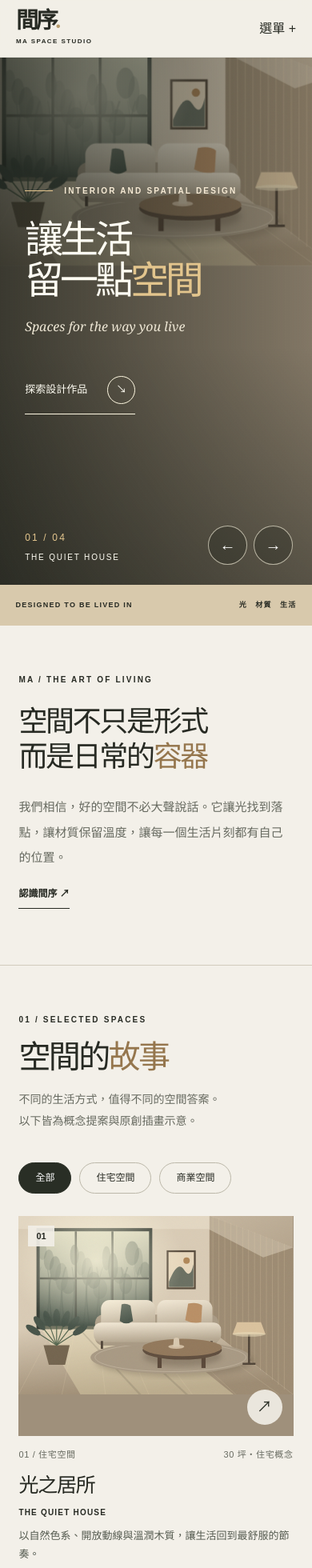
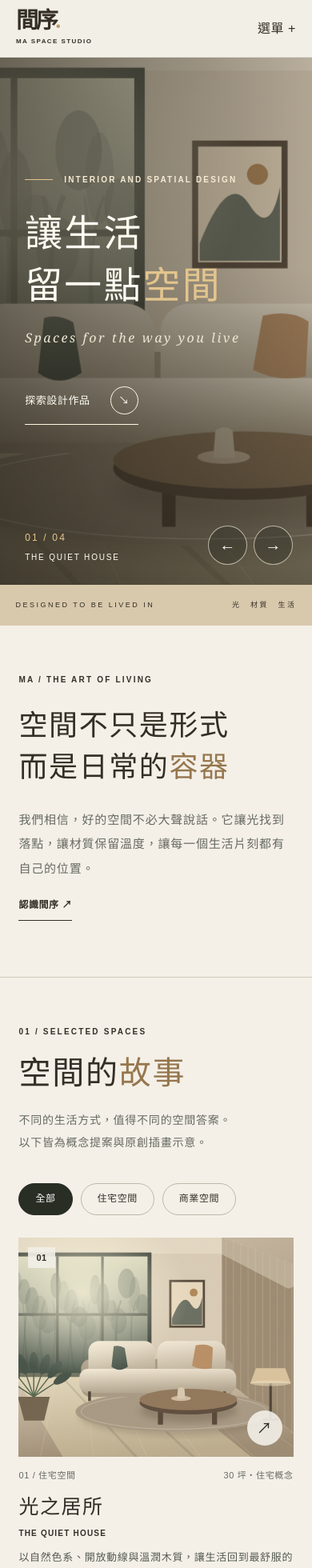
Before and after one commit to QingyuJin/qingyu-web-studio, a React (Vite) app: page /works/industry/interior in a window 390 px wide. Shown: the top 1960 px of the page at 80% size. Built offline with nearby package versions, Linux system fonts and the light colour scheme.

Commit message:
Refine MA typography illustration framing and motion for desktop and mobile

```diff
--- a/src/site/InteriorFlagship.css
+++ b/src/site/InteriorFlagship.css
@@ -225,3 +225,26 @@
 .ma-faq{padding-top:55px;padding-bottom:55px}.ma-dialog-photo{aspect-ratio:4/3}
 }
 @media(prefers-reduced-motion:reduce){.ma-hero-copy h1 span{animation:none}}
+
+/* MA editorial refinement */
+.ma-site{--ma-paper:#f4f0e8;--ma-ink:#342e25;--ma-serif:"Noto Serif TC","Songti TC",serif;letter-spacing:.035em}
+.ma-photo>svg{display:block;width:100%;height:100%;position:absolute;inset:0;object-fit:cover}
+.ma-hero-image .ma-photo>svg{transform:scale(1.025);transform-origin:center;animation:ma-art-enter 1.4s cubic-bezier(.2,.75,.2,1) both}
+@keyframes ma-art-enter{from{transform:scale(1.07);opacity:.65}to{transform:scale(1.025);opacity:1}}
+.ma-hero-copy h1{font-weight:500;letter-spacing:.05em;line-height:1.35;font-size:clamp(57px,8vw,116px)}
+.ma-hero-copy p{font-weight:400;letter-spacing:.16em}
+.ma-section-heading h2,.ma-intro h2,.ma-manifesto h2,.ma-faq h2,.ma-footer h2,.ma-dialog-copy h2{font-weight:500;letter-spacing:.045em;line-height:1.45}
+.ma-section-heading p,.ma-intro p,.ma-manifesto p,.ma-project p,.ma-faq p,.ma-dialog-copy p{font-weight:400;line-height:2.05;letter-spacing:.055em}
+.ma-section-heading{gap:45px;margin-bottom:clamp(36px,5vw,75px)}
+.ma-project h3{font-weight:500;letter-spacing:.06em}
+.ma-project-open{overflow:hidden}.ma-project-open svg{transition:transform .8s cubic-bezier(.2,.75,.2,1)}
+.ma-project-open:hover svg{transform:scale(1.04)}
+.ma-credit{font-weight:400;letter-spacing:.065em}
+.ma-nav-cta{border-radius:40px!important;font-weight:500}
+.ma-strip{font-weight:400;letter-spacing:2.5px}
+.ma-primary{border-radius:3px;font-weight:500;letter-spacing:.07em}
+.ma-estimate .ma-calculator{gap:28px}
+.ma-hero-shade{background:linear-gradient(90deg,#181810b5 0%,#211e1760 45%,#24201705 85%),linear-gradient(0deg,#18181080,transparent 50%)}
+.ma-feature-title{letter-spacing:.04em}
+@media(max-width:720px){.ma-hero-copy h1{font-size:clamp(45px,12vw,77px);line-height:1.4}.ma-section-heading{gap:20px}.ma-hero-shade{background:linear-gradient(90deg,#242017a8,#24201736),linear-gradient(0deg,#18181070,transparent 60%)}}
+@media(prefers-reduced-motion:reduce){.ma-site *{animation:none!important;transition:none!important}}
```
